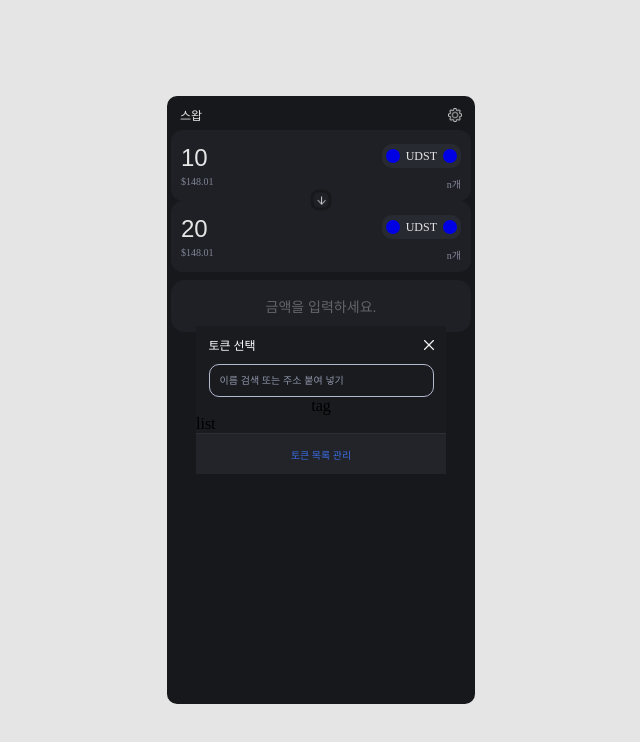
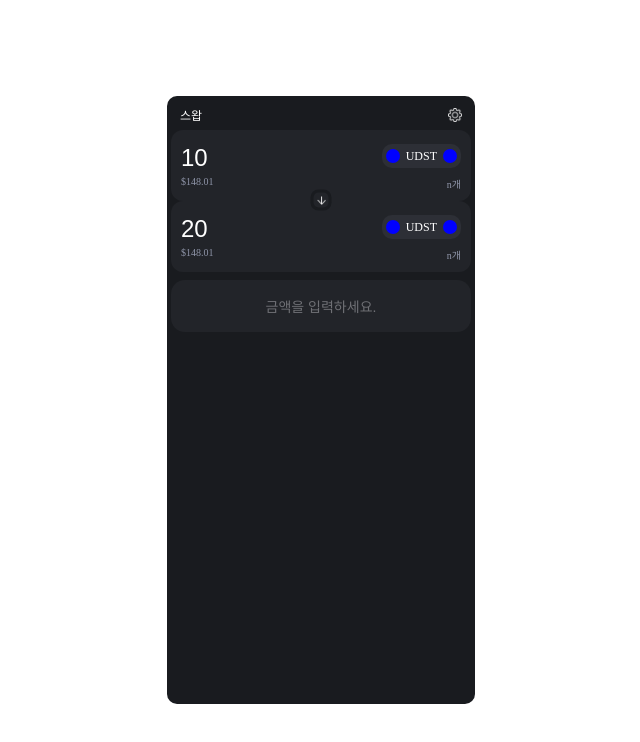
Before and after one commit to Bae0203/UniswapV2, a React (Create React App) app: page / in a window 1280 px wide. Shown: the top 742 px of the page, without its empty margins (319-959 px from the left). Built offline with nearby package versions, Linux system fonts and the light colour scheme.

Commit message:
fix : jotai 추가

```diff
--- a/src/components/Modal/index.tsx
+++ b/src/components/Modal/index.tsx
@@ -1,9 +1,13 @@
+import { useSetAtom } from "jotai";
+import { isAlertActiveAtom } from "../../store/ActiveState";
 import useModal from "../../util/hooks/useModal";
 import Input from "../common/Input/Input";
+import TokenList from "../TokenList";
 import * as S from "./style";
 
 const Modal = () => {
   const { setActiveModal } = useModal();
+  const setAlertActive = useSetAtom(isAlertActiveAtom);
   return (
     <S.ModalBackground>
       <S.ModalForm>
@@ -19,8 +23,12 @@ const Modal = () => {
           <Input placeholder="이름 검색 또는 주소 붙여 넣기" />
           <div>tag</div>
         </S.Header>
-        <div>list</div>
-        <S.TokenListManageBtn>토큰 목록 관리</S.TokenListManageBtn>
+        <div>
+          <TokenList />
+        </div>
+        <S.TokenListManageBtn onClick={() => setAlertActive(true)}>
+          토큰 목록 관리
+        </S.TokenListManageBtn>
       </S.ModalForm>
     </S.ModalBackground>
   );
--- a/src/pages/Main/index.tsx
+++ b/src/pages/Main/index.tsx
@@ -1,18 +1,20 @@
+import { useAtom } from "jotai";
 import React, { useState } from "react";
 import Alert from "../../components/Alert";
 import Calculate from "../../components/Calculate";
 import Modal from "../../components/Modal";
+import { isAlertActiveAtom } from "../../store/ActiveState";
 import useModal from "../../util/hooks/useModal";
 import * as S from "./style";
 
 const Main = () => {
-  const [activeAlert, setActiveAlert] = useState<boolean>(false);
-  // const { activeModal } = useModal(); // jotai로 하기
+  const [activeAlert, setActiveAlert] = useAtom<boolean>(isAlertActiveAtom);
+  const { activeModal } = useModal(); // jotai로 하기
 
   return (
     <>
       {activeAlert && <Alert setActive={setActiveAlert} />}
-      {true && <Modal />}
+      {activeModal && <Modal />}
       <S.MainForm>
         <S.Head>
           <S.Title>스왑</S.Title>
--- /dev/null
+++ b/src/store/ActiveState.ts
@@ -0,0 +1,5 @@
+import { atom } from "jotai";
+
+export const isModalActiveAtom = atom<boolean>(false);
+
+export const isAlertActiveAtom = atom<boolean>(false);
--- a/src/util/hooks/useModal.ts
+++ b/src/util/hooks/useModal.ts
@@ -1,7 +1,8 @@
-import React, { useState } from "react";
+import { useAtom } from "jotai";
+import { isModalActiveAtom } from "../../store/ActiveState";
 
 const useModal = () => {
-  const [activeModal, setActiveModal] = useState<boolean>(false);
+  const [activeModal, setActiveModal] = useAtom<boolean>(isModalActiveAtom);
   return { activeModal, setActiveModal };
 };
 
```
